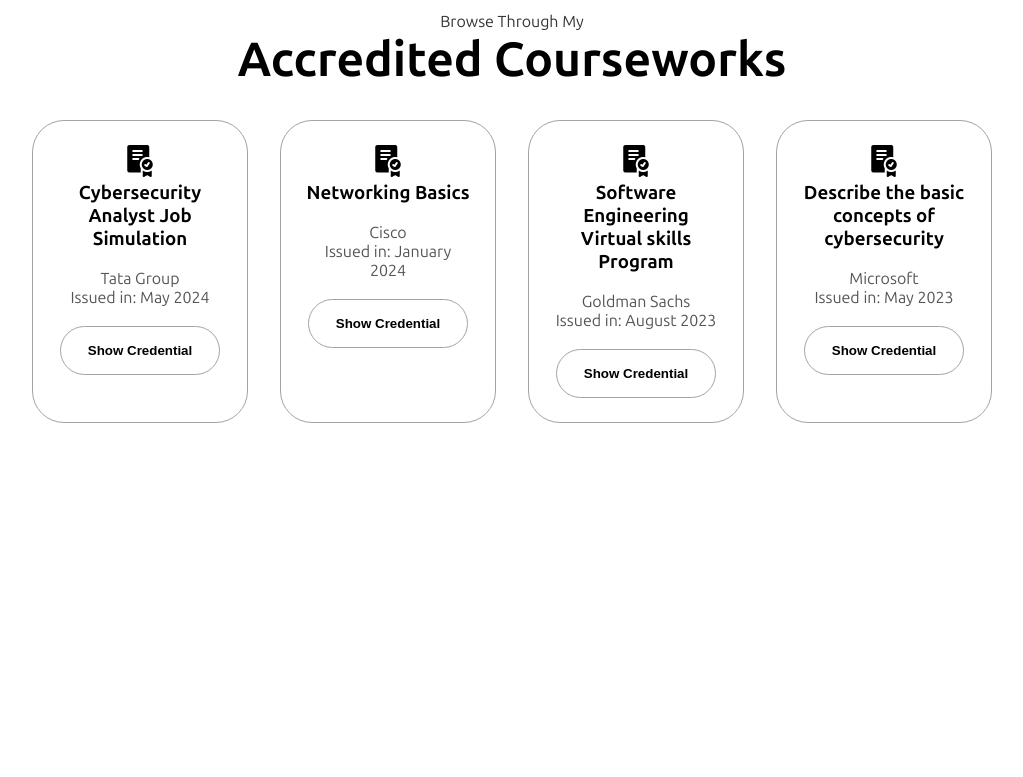
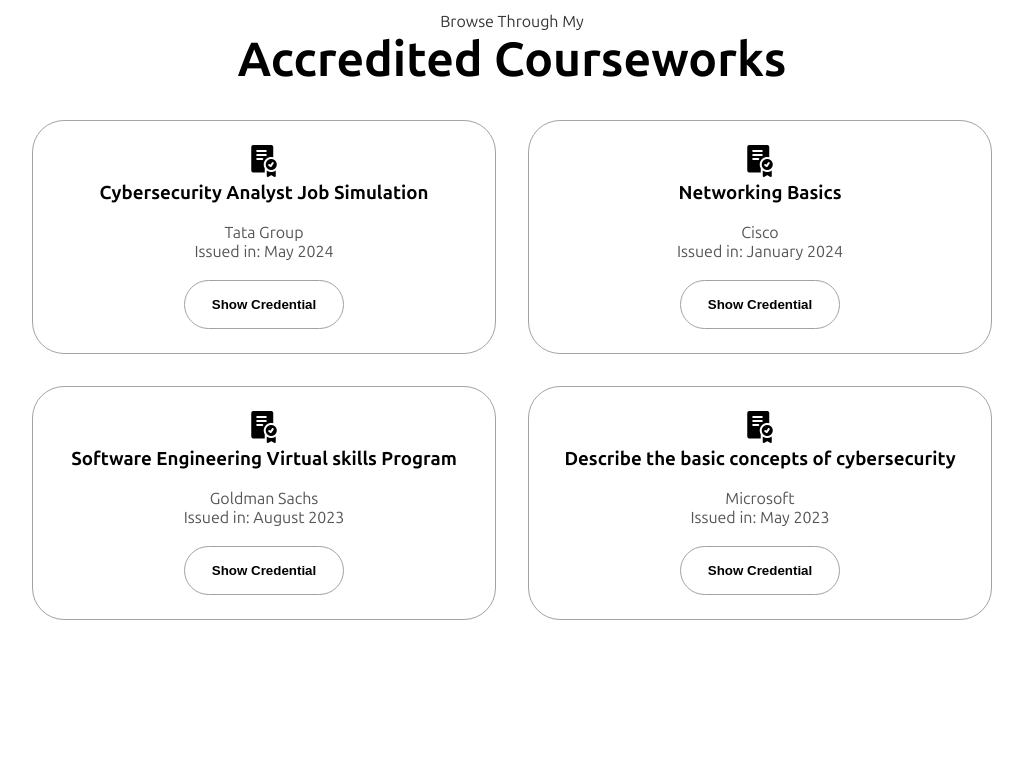
Before and after one commit to Wolf1904/my-portfolio, a plain HTML site: page index.html in a window 1280 px wide. Shown: the part 3100-3877 px from the top of the page, without its empty margins (128-1151 px from the left). Drawn offline with Linux system fonts and the light colour scheme; a script that the page names is missing.

Commit message:
`Refactor HTML and CSS for about section and certifications details container`

```diff
--- a/index.html
+++ b/index.html
@@ -93,7 +93,7 @@
                 />
             </div>
             <div class="about-details-container">
-                <div class="about-containers">
+                <div class="about-me-containers">
                     <div class="details-container">
                         <img
                             src="./assets/experience.png"
@@ -190,7 +190,7 @@
         <h1 class="title">Accredited Courseworks</h1>
         <div class="certifciations-details-container">
             <div class="about-containers">
-                <div class="details-container">
+                <div class="details-container color-container">
                     <img
                         src="./assets/certificate.png"
                         alt="Certificate icon"
@@ -207,7 +207,7 @@
                         </button>
                     </div>
                 </div>
-                <div class="details-container">
+                <div class="details-container color-container">
                     <img
                         src="./assets/certificate.png"
                         alt="Certificate icon"
@@ -224,7 +224,7 @@
                         </button>
                     </div>
                 </div>
-                <div class="details-container">
+                <div class="details-container color-container">
                     <img
                         src="./assets/certificate.png"
                         alt="Certificate icon"
@@ -241,7 +241,7 @@
                         </button>
                     </div>
                 </div>
-                <div class="details-container">
+                <div class="details-container color-container">
                     <img
                         src="./assets/certificate.png"
                         alt="Certificate icon"
--- a/style.css
+++ b/style.css
@@ -325,12 +325,21 @@ section {
     line-height: 1.4;
 }
 
-.about-containers{
+.about-me-containers{
    gap: 2rem;
    margin-bottom: 2rem;
    margin-top: 2rem;
    display: flex;
    flex-wrap: row-wrap;
+   justify-content: space-between;
+}
+
+.about-containers{
+   gap: 2rem;
+   margin-bottom: 2rem;
+   margin-top: 2rem;
+   display: grid;
+   grid-template-columns: repeat(auto-fit, minmax(300px, 1fr));
    justify-content: space-between;
 }
 
@@ -433,10 +442,9 @@ article .icon {
     background: rgb(255, 255, 255);
 }
 
-.project-img{
-    border-radius: 2rem;
-    width: 50%;
-    height: 50%;
+.color-container:hover{
+    box-shadow: 0 0 25px rgb(163, 163, 163);
+    transition: all 300ms ease-in-out;
 }
 
 .project-title{
```
